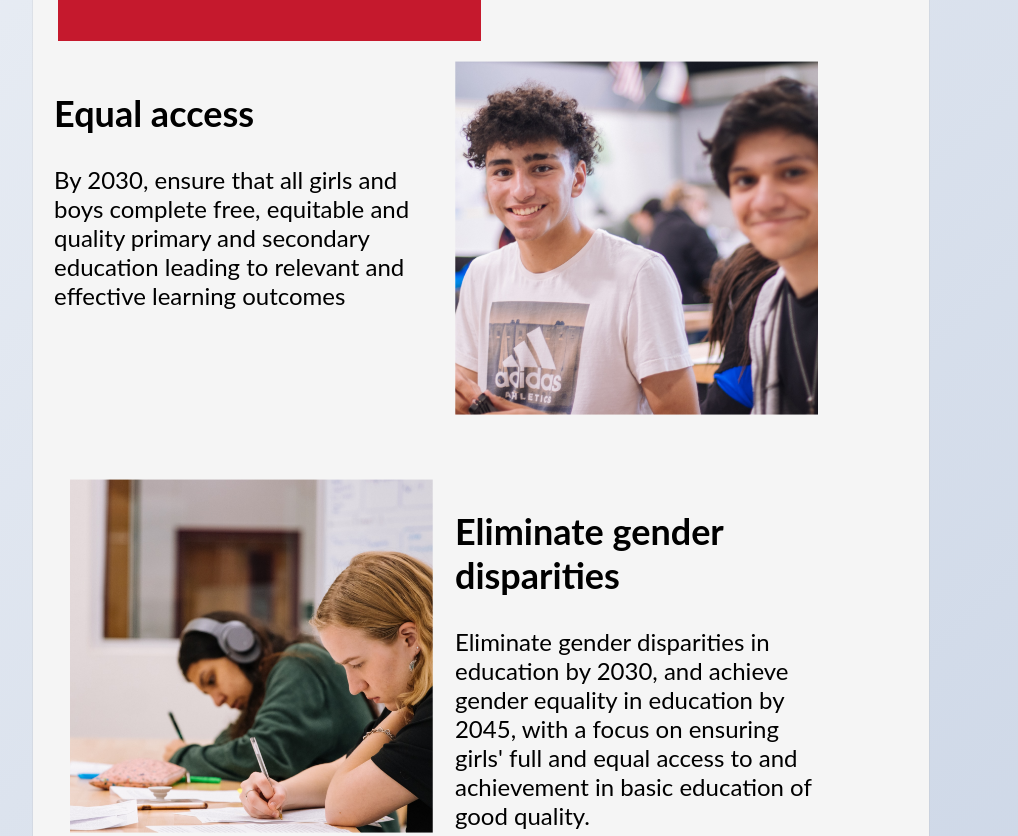
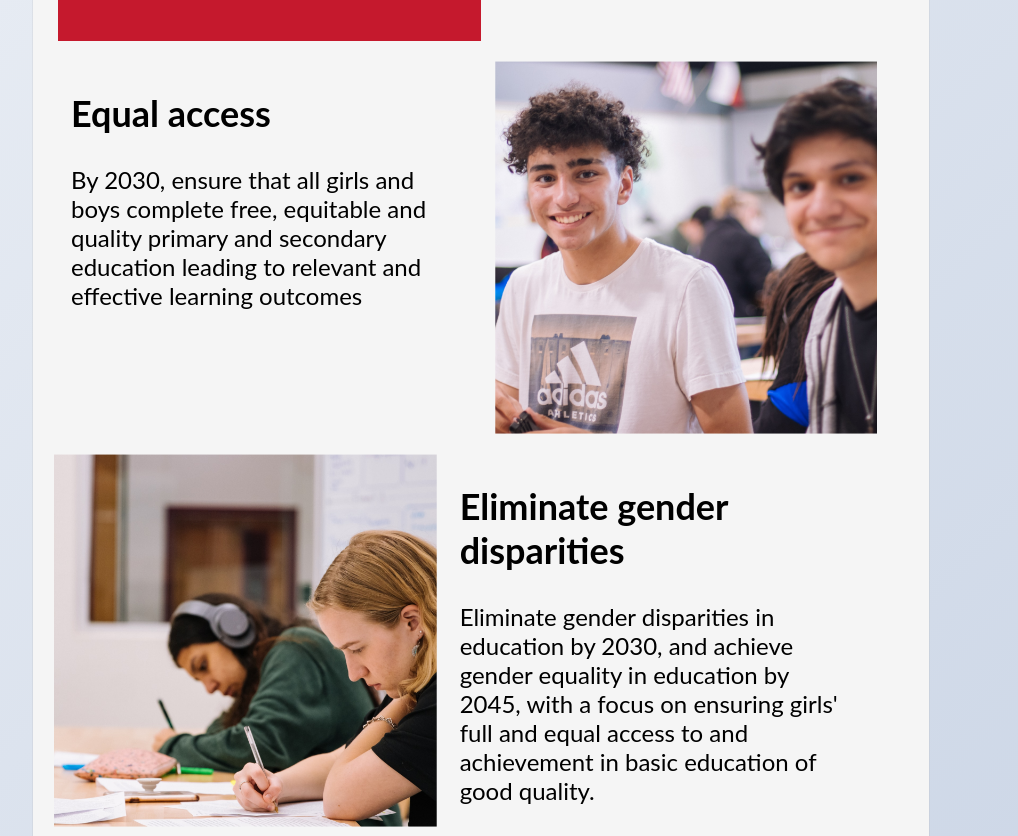
Before and after one commit to dcollington/Data1200-Oblig2, a plain HTML site: page index.html in a window 1280 px wide. Shown: the part 1011-1847 px from the top of the page, without its empty margins (159-1177 px from the left). Drawn offline with Linux system fonts and the light colour scheme; a web font is replaced by a local one.

Commit message:
Oppdatert CSS

```diff
--- a/style.css
+++ b/style.css
@@ -67,9 +67,7 @@ header > div{
 
 }
 article{
-  margin-bottom: 4rem;
-  margin-right: 5rem;
-
+  margin: 20px
 }
 
 #intro-container > div {
@@ -114,7 +112,10 @@ font-size: 14px;
 
 main{
   font-size: 1.2rem;
+  display: block;
+  margin: 20px;
 }
+
 
 h1{
   font-size: 4rem;
@@ -136,6 +137,7 @@ header > div{
 
 img{
   width: 100%;
+
 }
 
 article:nth-child(3) {
@@ -177,6 +179,8 @@ article:nth-child(3) img {
 
   }
 
+
+
   #intro-container{
     background-color:#c5192d ;
     background: linear-gradient(90deg, #c5192d 50%, #f5f5f5 50%);
@@ -186,9 +190,7 @@ article:nth-child(3) img {
 
   #intro-container > div{
     display: inline-block;
-
     width: 45%;
-
   }
 
   article > div{
@@ -202,6 +204,10 @@ article:nth-child(3) img {
     vertical-align: top;
 
   }
+  img:nth-child(2){
+    margin-left: 35px;
+  }
+
 }
 
 
@@ -232,12 +238,10 @@ header{
   display: inline-block;
   width: 45%;
   vertical-align: top;
-
-
 }
 
-.article{
-  padding-right: 10%;
+article{
+  margin-left: 1rem;
 }
 article > div{
   width: 45%;
@@ -249,7 +253,12 @@ article > img{
   width: 45%;
   display: inline-block;
   vertical-align: top;
-  padding-left: 2rem;
+    }
 
-  }
+
+    img:nth-child(2){
+      margin-left: 35px;
+    }
+
+
 }
```
Also changed, not shown: index.html (+1 -1 lines).
